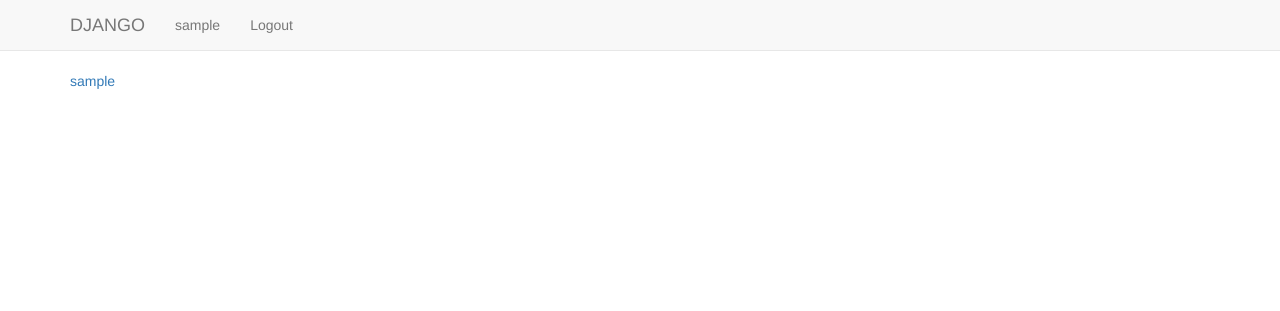
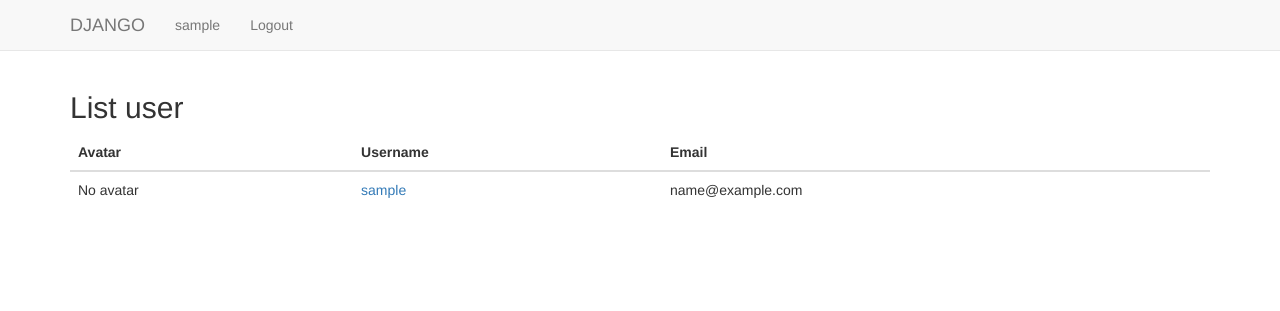
Before and after one commit to haokiet97/ghp_message, a Django app: page /accounts/users in a window 1280 px wide. Shown: the top 311 px of the page. Run offline with Django 3.2, Linux system fonts and the light colour scheme; the visitor is signed in with stand-in values (Sample User, id 1); data comes from the database, SQL or seed files in the repository; some libraries are stand-ins or nearby versions.

Commit message:
Add related_name to user

```diff
--- a/accounts/models.py
+++ b/accounts/models.py
@@ -2,7 +2,7 @@ from django.db import models
 from django.contrib.auth.models import User
 
 class UserProfileInfo(models.Model):
-  user = models.OneToOneField(User, on_delete=models.CASCADE)
+  user = models.OneToOneField(User, on_delete=models.CASCADE, related_name='profile')
   profile_pic = models.ImageField(upload_to='uploads/', blank='True')
 
   def __str__(self):
--- /dev/null
+++ b/accounts/templates/accounts/includes/users.html
@@ -0,0 +1,14 @@
+{% for user in users %}
+<tr>
+  <td>
+    {% if user.profile.profile_pic %}
+      <img src = "{{ user.profile.profile_pic.url }}" alt="avatar" width="100" height='100' ></img>
+    {% else %}
+      No avatar
+    {% endif %}
+
+  </td>
+	<td><a href = '{% url "accounts:userprofileinfo_detail" user.pk %}'>{{user.username}}</a></td>
+	<td>{{user.email}}</td>
+</tr>
+{% endfor %}
--- a/accounts/templates/accounts/user_list.html
+++ b/accounts/templates/accounts/user_list.html
@@ -1,9 +1,19 @@
 {% extends 'accounts/base.html' %}
 {% block body_content %}
+<h2> List user </h2>
 {% if users %}
-  {% for profile in users  %}
-      <div><a href = '{% url "accounts:userprofileinfo_detail" profile.pk %}'>{{ profile }}</a></div>
-  {% endfor %}
+  <table class="table">
+    <thead>
+      <tr>
+        <th>Avatar</th>
+        <th>Username</th>
+        <th>Email</th>
+      </tr>
+    </thead>
+    <tbody id="new_user">
+      {% include "accounts/includes/users.html" %}
+    </tbody>
+  </table>
 {% else %}
 No user are available.
 {% endif %}
--- a/accounts/views.py
+++ b/accounts/views.py
@@ -35,7 +35,7 @@ def user_login(request):
   else:
     return render(request, 'accounts/login.html', {})
 
-def register(request):
+def register(request, backend='django.contrib.auth.backends.ModelBackend'):
   registered = False
   if request.method == 'POST':
     user_form = UserForm(data=request.POST)
@@ -51,7 +51,7 @@ def register(request):
         profile.profile_pic = request.FILES['profile_pic']
       profile.save()
       registered = True
-      login(request, user)
+      login(request, user, backend='django.contrib.auth.backends.ModelBackend')
       return HttpResponseRedirect(reverse('accounts:index'))
     else:
       print(user_form.errors, profile_form.errors)
@@ -66,7 +66,7 @@ def user_list(request):
 
 def user_detail(request, pk):
   user = User.objects.get(pk=pk)
-  user_profile = UserProfileInfo.objects.get(user=user)
+  user_profile = user.profile
   return render(request, 'accounts/user_detail.html', {'user': user, 'user_profile': user_profile})
 
 @login_required
@@ -90,7 +90,7 @@ def change_avatar(request, pk):
 @login_required
 def edit_profile(request, pk):
   user = get_object_or_404(User, pk=pk)
-  user_profile = UserProfileInfo.objects.get(user=user)
+  user_profile = user.profile
   if(user == request.user):
     if request.method == 'POST':
       user_form = UserForm(data=request.POST, instance=request.user)
```
Also changed, not shown: accounts/templates/accounts/user_detail.html (+5 -2 lines), accounts/migrations/0003_auto_20200408_0439.py (added), messenger/migrations/0001_initial.py (added).
